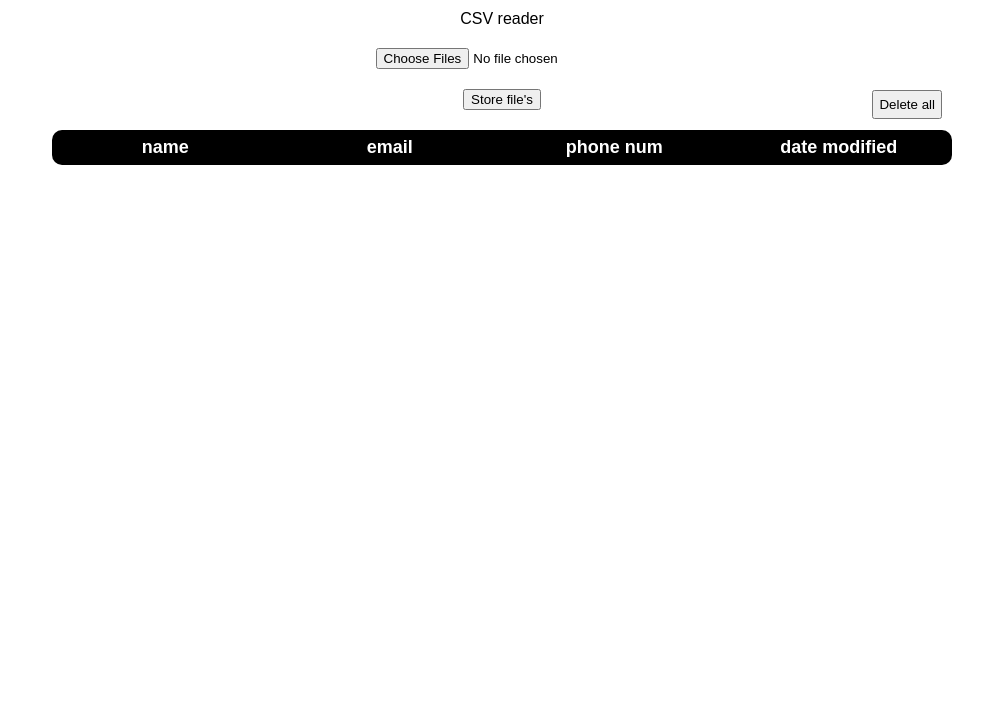
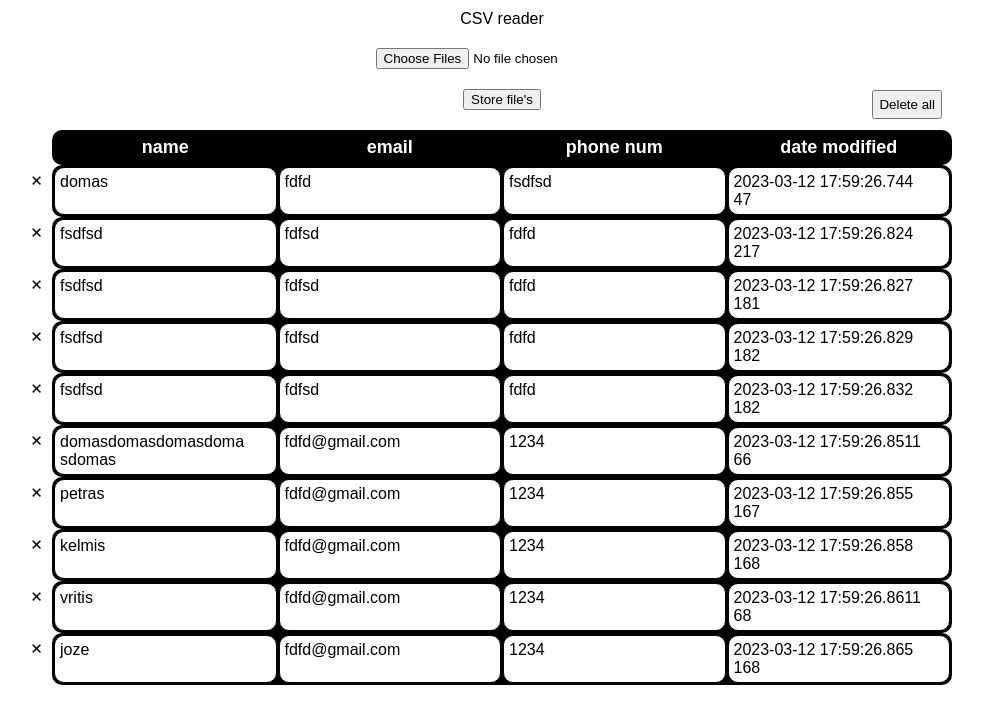
Before and after one commit to Droniukas/csvReader, a website with bundled scripts: page csv-reader-frontEnd/index.html in a window 1280 px wide. Shown: the whole page, without its empty margins (138-1121 px from the left). Built offline with nearby package versions, Linux system fonts and the light colour scheme; files whose address does not match are found by name.

Commit message:
improvements

```diff
--- a/csv-reader-frontEnd/index.html
+++ b/csv-reader-frontEnd/index.html
@@ -1,18 +1,23 @@
 <!DOCTYPE html>
 <html lang="en">
   <head>
-  <meta charset="UTF-8">
-  <meta http-equiv="X-UA-Compatible" content="IE=edge">
-  <meta name="viewport" content="width=device-width, initial-scale=1.0">
+    <meta charset="UTF-8" />
+    <meta http-equiv="X-UA-Compatible" content="IE=edge" />
+    <meta name="viewport" content="width=device-width, initial-scale=1.0" />
     <title>Document</title>
-  <link rel="stylesheet" href="style.css">
-
+    <link rel="stylesheet" href="style.css" />
   </head>
   <body>
     <script type="module" defer src="main.js"></script>
     <div id="app" class="app">
       <p>CSV reader</p>
-    <input type="file" multiple class="inputBtn" id="inputBtn" accept=".CSV">
+      <input
+        type="file"
+        multiple
+        class="inputBtn"
+        id="inputBtn"
+        accept=".CSV"
+      />
       <div class="storeFileBtnDiv" id="storeFileBtnDiv">
         <button class="storeFileBtn" id="storeFileBtn">Store file's</button>
       </div>
@@ -49,14 +54,8 @@
         </div>
       </div>
     </div>
-  <div class="savePopUp" id="savePopUp">
-    Changes saved!
-  </div>
-  <div class="discardPopUp" id="discardPopUp">
-    Changes discarded
-  </div>
-  <div class="storeFilePopUp" id="storeFilePopUp">
-  </div>
+    <div class="savePopUp" id="savePopUp">Changes saved!</div>
+    <div class="discardPopUp" id="discardPopUp">Changes discarded</div>
+    <div class="storeFilePopUp" id="storeFilePopUp"></div>
   </body>
-
 </html>
--- a/csv-reader-frontEnd/js/render.js
+++ b/csv-reader-frontEnd/js/render.js
@@ -1,67 +1,149 @@
 import { delRequest } from "./serverRequests.js";
 import { createTextArea } from "./editValues.js";
+
+var values = [
+  {
+    id: 1,
+    name: "domas",
+    email: "fdfd",
+    phoneNum: "fsdfsd",
+    dateCreated: "2023-03-12 17:59:26.74447",
+  },
+  {
+    id: 2,
+    name: "fsdfsd",
+    email: "fdfsd",
+    phoneNum: "fdfd",
+    dateCreated: "2023-03-12 17:59:26.824217",
+  },
+  {
+    id: 3,
+    name: "fsdfsd",
+    email: "fdfsd",
+    phoneNum: "fdfd",
+    dateCreated: "2023-03-12 17:59:26.827181",
+  },
+  {
+    id: 4,
+    name: "fsdfsd",
+    email: "fdfsd",
+    phoneNum: "fdfd",
+    dateCreated: "2023-03-12 17:59:26.829182",
+  },
+  {
+    id: 5,
+    name: "fsdfsd",
+    email: "fdfsd",
+    phoneNum: "fdfd",
+    dateCreated: "2023-03-12 17:59:26.832182",
+  },
+  {
+    id: 6,
+    name: "domasdomasdomasdomasdomas",
+    email: "fdfd@gmail.com",
+    phoneNum: "1234",
+    dateCreated: "2023-03-12 17:59:26.851166",
+  },
+  {
+    id: 7,
+    name: "petras",
+    email: "fdfd@gmail.com",
+    phoneNum: "1234",
+    dateCreated: "2023-03-12 17:59:26.855167",
+  },
+  {
+    id: 8,
+    name: "kelmis",
+    email: "fdfd@gmail.com",
+    phoneNum: "1234",
+    dateCreated: "2023-03-12 17:59:26.858168",
+  },
+  {
+    id: 9,
+    name: "vritis",
+    email: "fdfd@gmail.com",
+    phoneNum: "1234",
+    dateCreated: "2023-03-12 17:59:26.861168",
+  },
+  {
+    id: 10,
+    name: "joze",
+    email: "fdfd@gmail.com",
+    phoneNum: "1234",
+    dateCreated: "2023-03-12 17:59:26.865168",
+  },
+];
+
+function createDataCell(cellText, key, hasEditButton = false) {
+  let columnItem = document.createElement("div");
+  // columnItem.id = "columnItem" + key;
+  columnItem.className = "columnItem";
+
+  let text = document.createElement("div");
+  // text.id = "text" + key;
+  text.className = "text";
+  text.innerHTML = cellText;
+  columnItem.appendChild(text);
+
+  if (hasEditButton) {
+    let editBtn = document.createElement("button");
+    editBtn.className = "edit";
+    // editBtn.id = "edit" + key;
+    editBtn.innerHTML = "&#xE104;";
+
+    editBtn.addEventListener("click", () => {
+      createTextArea(columnItem, item, key);
+    });
+    columnItem.appendChild(editBtn);
+  }
+
+  return columnItem;
+}
 
 export function renderAll() {
   let mainContentDiv = document.getElementById("mainContentDiv");
   let inputBtn = document.getElementById("inputBtn");
   inputBtn.value = "";
 
-  fetch('http://localhost:8080/api/independent')
-  .then(res => res.json())
-  .then(contentsArr => {
-    if (contentsArr.length == 0) {
-      mainContentDiv.innerHTML = "";
-      mainContentDiv.style.opacity = 0;
-      return;
-    }
+  // fetch("http://localhost:8080/api/independent")
+  // .then((res) => res.json())
+  // .then((contentsArr) => {
+  let contentsArr = values;
+  if (contentsArr.length == 0) {
+    mainContentDiv.innerHTML = "";
+    mainContentDiv.style.opacity = 0;
+    return;
+  }
   mainContentDiv.innerHTML = "";
   contentsArr.forEach((item) => {
     mainContentDiv.style.opacity = 1;
-    let addedContentDiv = document.createElement("div");
-    addedContentDiv.className = "addedContentDiv";
-    addedContentDiv.id = "addedContentDiv";
-    for (let key in item) {
-      if (key == "id") {
-        let singleDelBtn = document.createElement("button");
-        singleDelBtn.className = "singleDelBtn";
-        singleDelBtn.id = "singleDelBtn";
-        singleDelBtn.innerHTML = "&#10005";
-        singleDelBtn.addEventListener(("click"), () => {
-          delRequest(item[key]);
-        })
-        addedContentDiv.appendChild(singleDelBtn);
-        continue;
-      }
-      if (key == "dateCreated") {
-        let columnItem = document.createElement("div");
-        columnItem.id = "columnItem" + key;
-        columnItem.className = "columnItem" + key;
-        columnItem.innerHTML = (item[key]).substr(0,19) + (item[key]).substr(100);
-        addedContentDiv.appendChild(columnItem);
-        continue;
-      }
-      let columnItem = document.createElement("div");
-      columnItem.id = "columnItem" + key;
-      columnItem.className = "columnItem" + key;
+    let row = document.createElement("div");
+    row.className = "addedContentDiv";
 
-      let text = document.createElement("div");
-      text.id = "text" + key;
-      text.className = "text" + key;
-      text.innerHTML = item[key];
-      columnItem.appendChild(text);
+    let singleDelBtn = createDeleteButton(item);
+    row.appendChild(singleDelBtn);
 
-      let editBtn = document.createElement("button");
-      editBtn.className = "edit" + key;
-      editBtn.id = "edit" + key;
-      editBtn.innerHTML = "&#xE104;";
-      editBtn.addEventListener("click", () => {
-        createTextArea(columnItem, item, key);
-      })
-      columnItem.appendChild(editBtn);
+    let name = createDataCell(item.name, "name", true);
+    row.appendChild(name);
 
-      addedContentDiv.appendChild(columnItem);
-      mainContentDiv.append(addedContentDiv);
-    }
-  })
-})
+    let email = createDataCell(item.email, "email", true);
+    row.appendChild(email);
+
+    let phoneNum = createDataCell(item.phoneNum, "phoneNum", true);
+    row.appendChild(phoneNum);
+
+    let dateCreated = createDataCell(item.dateCreated, "dateCreated", false);
+    row.appendChild(dateCreated);
+
+    mainContentDiv.appendChild(row);
+  });
 }
+function createDeleteButton(item) {
+  let singleDelBtn = document.createElement("button");
+  singleDelBtn.className = "singleDelBtn";
+  singleDelBtn.innerHTML = "&#10005";
+  singleDelBtn.addEventListener("click", () => {
+    delRequest(item.id);
+  });
+  return singleDelBtn;
+}
--- a/csv-reader-frontEnd/js/serverRequests.js
+++ b/csv-reader-frontEnd/js/serverRequests.js
@@ -2,14 +2,14 @@ import { renderAll } from "./render.js";
 
 export function delRequest(id) {
   fetch("http://localhost:8080/api/independent/delete/" + id, {
-    method: "DELETE"
+    method: "DELETE",
   }).then(() => renderAll());
 }
 
 export function delAllRequest() {
   fetch("http://localhost:8080/api/independent/deleteAll", {
-    method: "DELETE"
-  }).then(() => renderAll())
+    method: "DELETE",
+  }).then(() => renderAll());
 }
 
 export async function postRequestCsv() {
@@ -18,15 +18,24 @@ export async function postRequestCsv() {
   for (let file of inputBtn.files) {
     let formData = new FormData();
     formData.append("file", file);
-    await fetch('http://localhost:8080/api/independent/uploadFile', {
-      method: 'POST',
-      body: formData
-    })
+    await fetch("http://localhost:8080/api/independent/uploadFile", {
+      method: "POST",
+      body: formData,
+    });
   }
+  //RESTFUL API
+  // movies
+  // GET localhost:8080/api/movies - get all movies
+  // GET localhost:8080/api/movies/{id} - get specific movie
+  // DELETE localhost:8080/api/movies/{id} - delete specific movie
+  // PUT localhost:8080/api/movies/{id} - update specific movie
+
+  // localhost:8080/api/movies/{id}/characters/{id} - get specifit movie specifit chararacter
+
   // const reader = new FileReader();
   // reader.addEventListener("onload", function (e) {
   //   let text = e.target.result;
   //   console.log(text.split("\n").length);
   // });
   // reader.readAsText(inputBtn.files[0]);
-};
+}
--- a/csv-reader-frontEnd/package.json
+++ b/csv-reader-frontEnd/package.json
@@ -11,5 +11,8 @@
   "license": "ISC",
   "dependencies": {
     "http-server": "^14.1.1"
+  },
+  "devDependencies": {
+    "concurrently": "^7.6.0"
   }
 }
--- a/csv-reader-frontEnd/style.css
+++ b/csv-reader-frontEnd/style.css
@@ -144,6 +144,7 @@ button[class^="discard"] {
   resize: none;
   font-family: Arial;
   font-size: 17px;
+  height:1em;
   /* width: 100px; */
 }
 
```
Also changed, not shown: csv-reader-frontEnd/js/editValues.js (+35 -36 lines), csv-reader-frontEnd/main.js (+10 -6 lines), 2 other files. Lines whose indentation alone changed are shown as unchanged.
